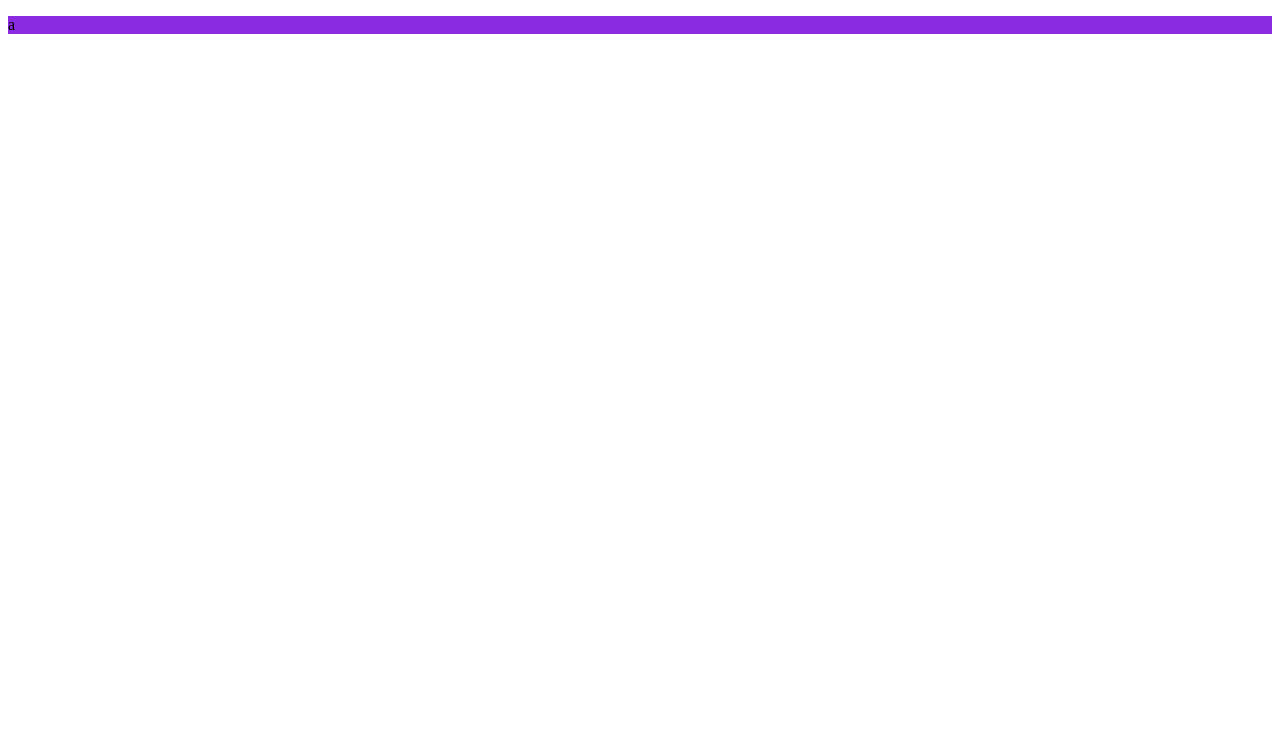
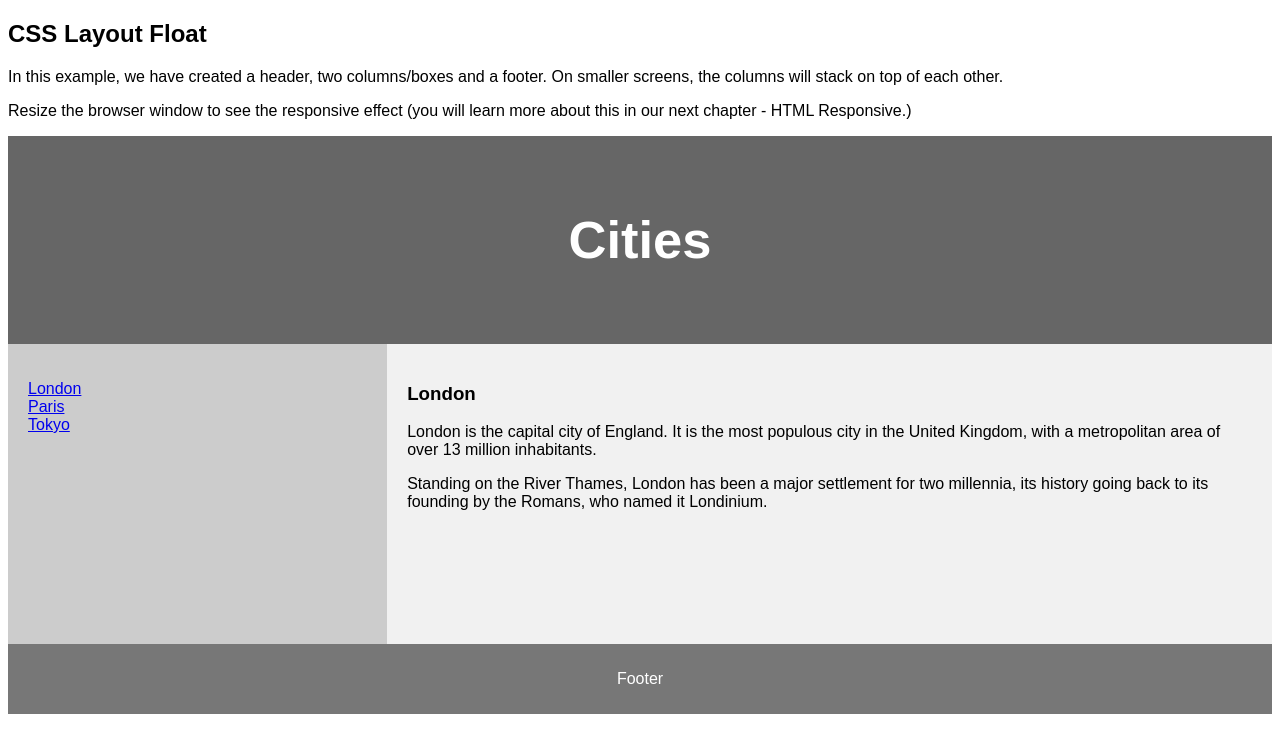
Before and after one commit to spikestone/app, a plain HTML site: page index.html in a window 1280 px wide. Drawn offline with Linux system fonts and the light colour scheme.

Commit message:
update baby

```diff
--- a/index.css
+++ b/index.css
@@ -1,3 +1,62 @@
-.layout{
-    background-color: blueviolet;
-}
+* {
+    box-sizing: border-box;
+  }
+
+  body {
+    font-family: Arial, Helvetica, sans-serif;
+  }
+
+  /* Style the header */
+  header {
+    background-color: #666;
+    padding: 30px;
+    text-align: center;
+    font-size: 35px;
+    color: white;
+  }
+
+  /* Create two columns/boxes that floats next to each other */
+  nav {
+    float: left;
+    width: 30%;
+    height: 300px; /* only for demonstration, should be removed */
+    background: #ccc;
+    padding: 20px;
+  }
+
+  /* Style the list inside the menu */
+  nav ul {
+    list-style-type: none;
+    padding: 0;
+  }
+
+  article {
+    float: left;
+    padding: 20px;
+    width: 70%;
+    background-color: #f1f1f1;
+    height: 300px; /* only for demonstration, should be removed */
+  }
+
+  /* Clear floats after the columns */
+  section::after {
+    content: "";
+    display: table;
+    clear: both;
+  }
+
+  /* Style the footer */
+  footer {
+    background-color: #777;
+    padding: 10px;
+    text-align: center;
+    color: white;
+  }
+
+  /* Responsive layout - makes the two columns/boxes stack on top of each other instead of next to each other, on small screens */
+  @media (max-width: 600px) {
+    nav, article {
+      width: 100%;
+      height: auto;
+    }
+  }
--- a/index.html
+++ b/index.html
@@ -1,9 +1,5 @@
 <!DOCTYPE html>
-<!--[if lt IE 7]>      <html class="no-js lt-ie9 lt-ie8 lt-ie7"> <![endif]-->
-<!--[if IE 7]>         <html class="no-js lt-ie9 lt-ie8"> <![endif]-->
-<!--[if IE 8]>         <html class="no-js lt-ie9"> <![endif]-->
-<!--[if gt IE 8]>      <html class="no-js"> <!--<![endif]-->
-<html>
+<html lang="de">
 <head>
     <meta charset="utf-8">
     <meta http-equiv="X-UA-Compatible" content="IE=edge">
@@ -11,12 +7,38 @@
     <meta name="description" content="">
     <meta name="viewport" content="width=device-width, initial-scale=1">
     <link rel="stylesheet" href="index.css">
+
+
 </head>
 <body>
-        <div class="layout">
-            <p>a</p>
-        </div>
 
+<h2>CSS Layout Float</h2>
+<p>In this example, we have created a header, two columns/boxes and a footer. On smaller screens, the columns will stack on top of each other.</p>
+<p>Resize the browser window to see the responsive effect (you will learn more about this in our next chapter - HTML Responsive.)</p>
+
+<header>
+  <h2>Cities</h2>
+</header>
+
+<section>
+  <nav>
+    <ul>
+      <li><a href="#">London</a></li>
+      <li><a href="#">Paris</a></li>
+      <li><a href="#">Tokyo</a></li>
+    </ul>
+  </nav>
+
+  <article>
+    <h1>London</h1>
+    <p>London is the capital city of England. It is the most populous city in the  United Kingdom, with a metropolitan area of over 13 million inhabitants.</p>
+    <p>Standing on the River Thames, London has been a major settlement for two millennia, its history going back to its founding by the Romans, who named it Londinium.</p>
+  </article>
+</section>
+
+<footer>
+  <p>Footer</p>
+</footer>
 
 </body>
 </html>
```
Lines whose indentation alone changed are shown as unchanged.
